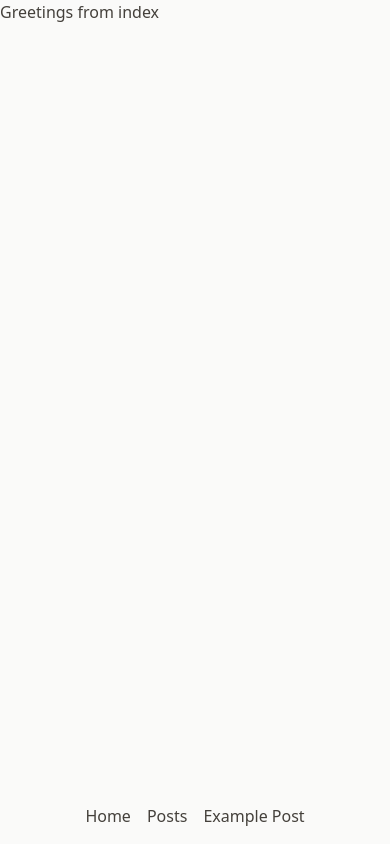
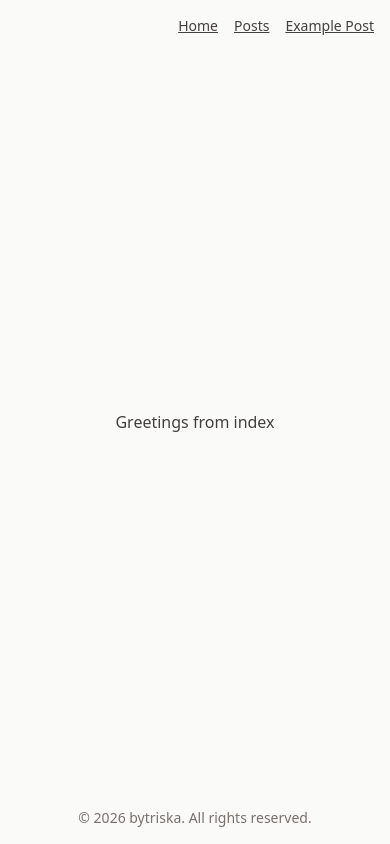
Before and after one commit to bytriska/bytriska.my.id, a Vue app: page / in a window 390 px wide. Built offline with nearby package versions, Linux system fonts and the light colour scheme.

Commit message:
feat: add example layout template

```diff
--- a/package.json
+++ b/package.json
@@ -28,6 +28,7 @@
     "simple-git-hooks": "^2.13.1",
     "tailwindcss": "^4.1.18",
     "typescript": "~5.9.3",
+    "unplugin-vue-components": "^31.0.0",
     "unplugin-vue-markdown": "^29.2.0",
     "unplugin-vue-router": "^0.19.2",
     "vite": "^7.3.1",
--- a/src/app.vue
+++ b/src/app.vue
@@ -1,18 +1,7 @@
-<script setup lang="ts">
-import { RouterLink } from 'vue-router'
-</script>
+<script setup lang="ts"></script>
 
 <template>
-  <div class="min-h-svh w-full flex flex-col gap-4">
-    <main class="w-full grow">
-      <RouterView />
-    </main>
-    <nav class="container w-full flex justify-center gap-4 py-4">
-      <RouterLink to="/"> Home </RouterLink>
-      <RouterLink to="/posts"> Posts </RouterLink>
-      <RouterLink to="/posts/example"> Example Post </RouterLink>
-    </nav>
-  </div>
+  <RouterView />
 </template>
 
 <style scoped></style>
--- /dev/null
+++ b/src/components.d.ts
@@ -0,0 +1,18 @@
+/* eslint-disable */
+// @ts-nocheck
+// biome-ignore lint: disable
+// oxlint-disable
+// ------
+// Generated by unplugin-vue-components
+// Read more: https://github.com/vuejs/core/pull/3399
+
+export {}
+
+/* prettier-ignore */
+declare module 'vue' {
+  export interface GlobalComponents {
+    DefaultLayout: typeof import('./layouts/DefaultLayout.vue')['default']
+    RouterLink: typeof import('vue-router')['RouterLink']
+    RouterView: typeof import('vue-router')['RouterView']
+  }
+}
--- /dev/null
+++ b/src/layouts/DefaultLayout.vue
@@ -0,0 +1,25 @@
+<script setup lang="ts"></script>
+
+<template>
+  <div class="min-h-dvh w-full flex flex-col">
+    <slot name="header">
+      <header
+        class="@container w-full max-w-7xl flex items-center justify-end gap-4 mx-auto px-4 py-4 sm:px-6 lg:px-8"
+      >
+        <RouterLink to="/" class="text-sm underline"> Home </RouterLink>
+        <RouterLink to="/posts" class="text-sm underline"> Posts </RouterLink>
+        <RouterLink to="/posts/example" class="text-sm underline"> Example Post </RouterLink>
+      </header>
+    </slot>
+
+    <slot />
+
+    <slot name="footer">
+      <footer
+        class="@container w-full max-w-7xl flex items-center justify-center mx-auto px-4 py-4 sm:px-6 lg:px-8"
+      >
+        <p class="text-sm text-ui-content-muted">&copy; 2026 bytriska. All rights reserved.</p>
+      </footer>
+    </slot>
+  </div>
+</template>
--- a/src/main.ts
+++ b/src/main.ts
@@ -1,8 +1,8 @@
 import { createApp } from 'vue'
 import { createRouter, createWebHistory } from 'vue-router'
 import { routes } from 'vue-router/auto-routes'
-import App from '~/app.vue'
-import '~/styles/app.css'
+import App from '@/app.vue'
+import '@/styles/app.css'
 
 const router = createRouter({
   history: createWebHistory(),
--- a/src/pages/index.vue
+++ b/src/pages/index.vue
@@ -1,3 +1,11 @@
+<script setup lang="ts"></script>
+
 <template>
-  <h1>Greetings from index</h1>
+  <DefaultLayout>
+    <div
+      class="grow w-full max-w-7xl flex items-center justify-center mx-auto px-4 sm:px-6 lg:px-8"
+    >
+      <h1>Greetings from index</h1>
+    </div>
+  </DefaultLayout>
 </template>
--- a/src/pages/posts/index.vue
+++ b/src/pages/posts/index.vue
@@ -1,3 +1,11 @@
+<script setup lang="ts"></script>
+
 <template>
-  <h1>Greetings from posts</h1>
+  <DefaultLayout>
+    <div
+      class="grow w-full max-w-7xl flex items-center justify-center mx-auto px-4 sm:px-6 lg:px-8"
+    >
+      <h1>Greetings from posts</h1>
+    </div>
+  </DefaultLayout>
 </template>
--- a/vite.config.ts
+++ b/vite.config.ts
@@ -1,6 +1,7 @@
 import path from 'node:path'
 import Tailwindcss from '@tailwindcss/vite'
 import Vue from '@vitejs/plugin-vue'
+import Components from 'unplugin-vue-components/vite'
 import Markdown from 'unplugin-vue-markdown/vite'
 import VueRouter from 'unplugin-vue-router/vite'
 import { defineConfig } from 'vite'
@@ -9,16 +10,31 @@ import { defineConfig } from 'vite'
 export default defineConfig({
   resolve: {
     alias: {
-      '~/': `${path.resolve(__dirname, 'src')}/`,
+      '@/': `${path.resolve(__dirname, 'src')}/`,
     },
   },
   plugins: [
-    Markdown({}),
+    Markdown({
+      wrapperComponent: 'DefaultLayout',
+      wrapperClasses:
+        'grow w-full max-w-7xl flex items-center justify-center mx-auto px-4 sm:px-6 lg:px-8',
+    }),
+
     Tailwindcss(),
+
     VueRouter({
       routesFolder: 'src/pages',
       extensions: ['.vue', '.md'],
+      dts: 'src/typed-router.d.ts',
     }),
+
+    Components({
+      dirs: ['src/components', 'src/layouts'],
+      extensions: ['vue', 'md'],
+      include: [/\.vue$/, /\.vue\?vue/, /\.md$/],
+      dts: 'src/components.d.ts',
+    }),
+
     Vue({ include: [/\.vue$/, /\.md$/] }),
   ],
 })
```
Also changed, not shown: tsconfig.app.json (+8 -2 lines), src/typed-router.d.ts (renamed from typed-router.d.ts), 1 other file (tests, documents, lock files or other folders).
